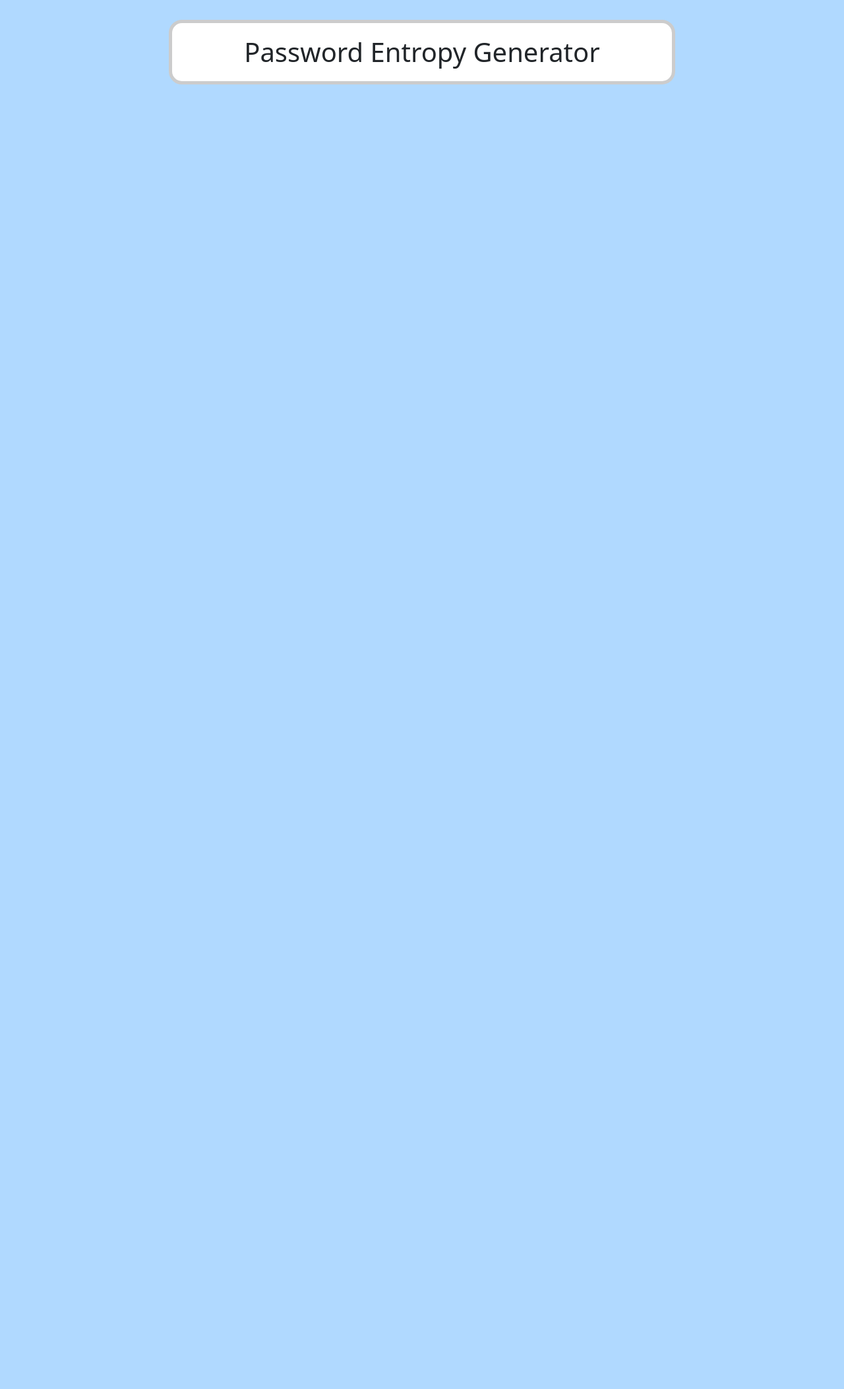
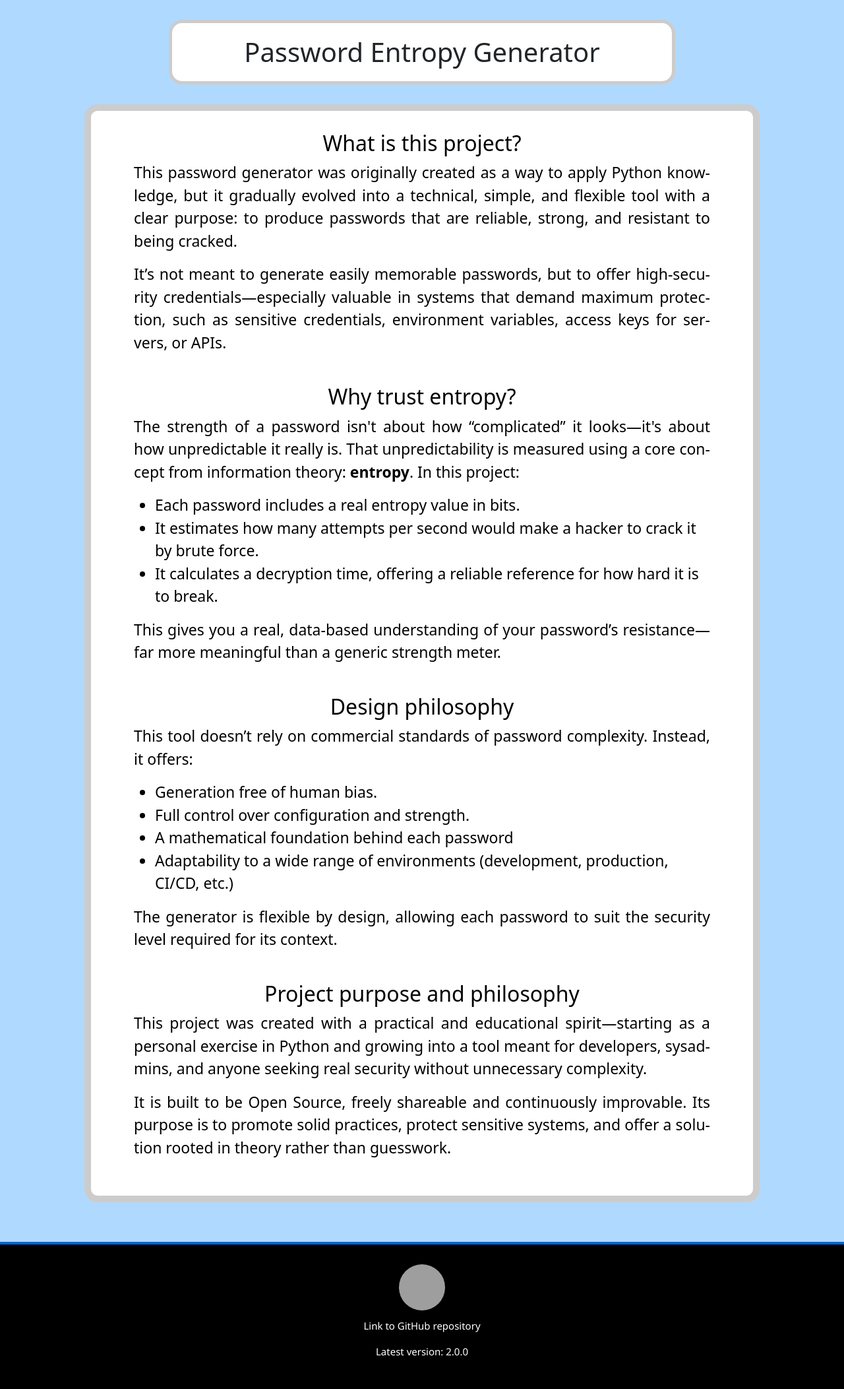
Before and after one commit to Tzintzun444/Django-pswrd_entropy_gen, a Django app: page / in a window 1280 px wide. Shown: the part 80-2185 px from the top of the page at 66% size. Before the commit the page ends 208 px from the top, so only its background shows below. Run offline with Django 5.2, Linux system fonts and the light colour scheme; parts of the project's set-up code (start-up, migrations or seed data) failed here and were passed over; grey boxes are pictures that could not be loaded.

Commit message:
Content in Index was added, in English and Spanish Languages

```diff
--- a/static/css/general_styles.css
+++ b/static/css/general_styles.css
@@ -153,3 +153,33 @@ select[name="language"]:focus {
     outline: none;
     box-shadow: 0 0 5px rgba(255, 152, 0, 0.5);
 }
+
+.project-footer {
+    background-color: #000;
+    padding: 30px 0;
+    text-align: center;
+    border-top: 4px solid #0066cc;
+    margin-top: 60px;
+}
+
+.github-footer-button img {
+    width: 70px;
+    height: 70px;
+    transition: transform 0.2s ease-in-out;
+}
+
+img {
+    border-radius: 50px;
+}
+
+.github-footer-button img:hover {
+    transform: scale(1.1);
+}
+
+.github-label {
+    color: #ffffff;
+    font-size: 15px;
+    margin-top: 12px;
+    font-family: 'Segoe UI', 'Roboto', sans-serif;
+    text-align: center !important;
+}
--- /dev/null
+++ b/static/css/index.css
@@ -0,0 +1,24 @@
+p {
+    text-align: justify !important;
+    hyphens: auto;
+}
+
+li {
+    text-align: left !important;
+}
+
+.content {
+    font-weight: normal;
+    font-size: 23px;
+    width: 80%;
+    border: 10px solid #CCC;
+}
+
+.content:hover {
+    transform: scale(1.01);
+}
+
+.inner-content {
+    margin: 0px 25px 10px;
+    padding: 10px 20px 10px;
+}
--- a/templates/base.html
+++ b/templates/base.html
@@ -113,6 +113,13 @@
     {% block body %}
 
     {% endblock body %}
+    <footer class="project-footer">
+        <a href="https://github.com/Tzintzun444/pswrd_entropy_gen" class="github-footer-button" target="_blank" rel="noopener noreferrer">
+            <img src="https://github.githubassets.com/images/modules/logos_page/GitHub-Mark.png" alt="GitHub logo">
+        </a>
+        <p class="github-label">{% trans "Link to GitHub repository" %}</p>
+        <p class="github-label">{% trans "Latest version" %}: 2.0.0</p>
+    </footer>
     <script src="{% static 'js/base.js' %}"></script>
 </body>
 </html>
--- a/templates/index.html
+++ b/templates/index.html
@@ -2,9 +2,73 @@
 {% load i18n %}
 
 {% block head %}
+    {% load static %}
     <title>Password Entropy Generator</title>
+    <link rel="stylesheet" href="{% static 'css/index.css' %}">
 {% endblock head %}
 
 {% block body %}
     <h1>{% trans "Password Entropy Generator" %}</h1>
+    <div class="content">
+        <div class="inner-content">
+            <h2>{% trans "What is this project?" %}</h2>
+        <p>
+            {% blocktrans %}
+                This password generator was originally created as a way to apply Python knowledge, but it gradually evolved into a technical, simple, and flexible tool with a clear purpose: to produce passwords that are reliable, strong, and resistant to being cracked.
+            {% endblocktrans %}
+        </p>
+        <p>
+            {% blocktrans %}
+                It’s not meant to generate easily memorable passwords, but to offer high-security credentials—especially valuable in systems that demand maximum protection, such as sensitive credentials, environment variables, access keys for servers, or APIs.
+            {% endblocktrans %}
+        </p>
+        </div>
+        <div class="inner-content">
+            <h2>{% trans "Why trust entropy?" %}</h2>
+            <p>
+                {% blocktrans %}
+                    The strength of a password isn't about how “complicated” it looks—it's about how unpredictable it really is. That unpredictability is measured using a core concept from information theory: <strong>entropy</strong>.
+                    In this project:
+                {% endblocktrans %}
+            </p>
+                <ul>
+                    <li>{% blocktrans %}Each password includes a real entropy value in bits.{% endblocktrans %}</li>
+                    <li>{% blocktrans %}It estimates how many attempts per second would make a hacker to crack it by brute force.{% endblocktrans %}</li>
+                    <li>{% blocktrans %}It calculates a decryption time, offering a reliable reference for how hard it is to break.{% endblocktrans %}</li>
+                </ul>
+            <p>
+                {% blocktrans %}This gives you a real, data-based understanding of your password’s resistance—far more meaningful than a generic strength meter.{% endblocktrans %}
+            </p>
+        </div>
+        <div class="inner-content">
+            <h2>{% trans "Design philosophy" %}</h2>
+            <p>
+                {% blocktrans %}
+                    This tool doesn’t rely on commercial standards of password complexity. Instead, it offers:
+                {% endblocktrans %}
+            </p>
+                <ul>
+                    <li>{% blocktrans %}Generation free of human bias.{% endblocktrans %}</li>
+                    <li>{% blocktrans %}Full control over configuration and strength.{% endblocktrans %}</li>
+                    <li>{% blocktrans %}A mathematical foundation behind each password{% endblocktrans %}</li>
+                    <li>{% blocktrans %}Adaptability to a wide range of environments (development, production, CI/CD, etc.){% endblocktrans %}</li>
+                </ul>
+            <p>
+                {% blocktrans %}The generator is flexible by design, allowing each password to suit the security level required for its context.{% endblocktrans %}
+            </p>
+        </div>
+        <div class="inner-content">
+            <h2>{% trans "Project purpose and philosophy" %}</h2>
+            <p>
+                {% blocktrans %}
+                    This project was created with a practical and educational spirit—starting as a personal exercise in Python and growing into a tool meant for developers, sysadmins, and anyone seeking real security without unnecessary complexity.
+                {% endblocktrans %}
+            </p>
+            <p>
+                {% blocktrans %}
+                    It is built to be Open Source, freely shareable and continuously improvable. Its purpose is to promote solid practices, protect sensitive systems, and offer a solution rooted in theory rather than guesswork.
+                {% endblocktrans %}
+            </p>
+        </div>
+    </div>
 {% endblock body %}
```
Also changed, not shown: locale/es/LC_MESSAGES/django.po.
